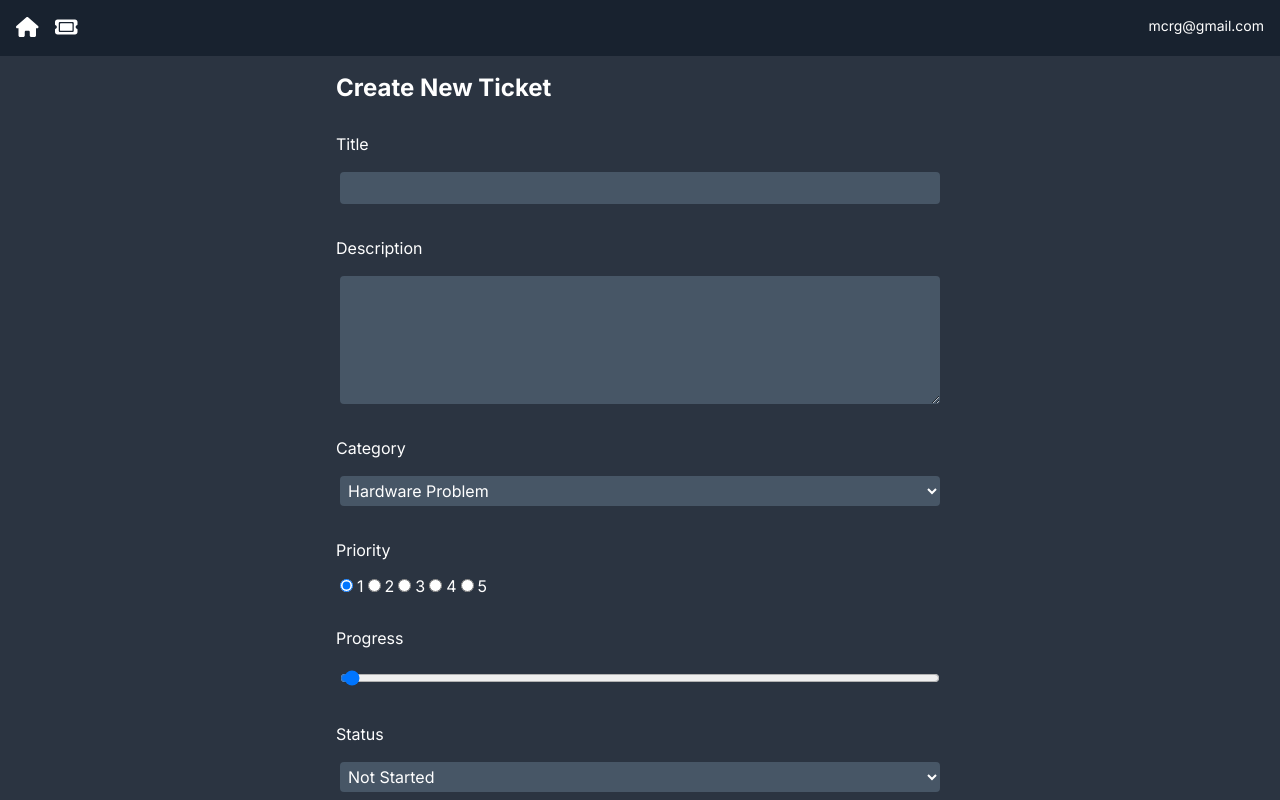
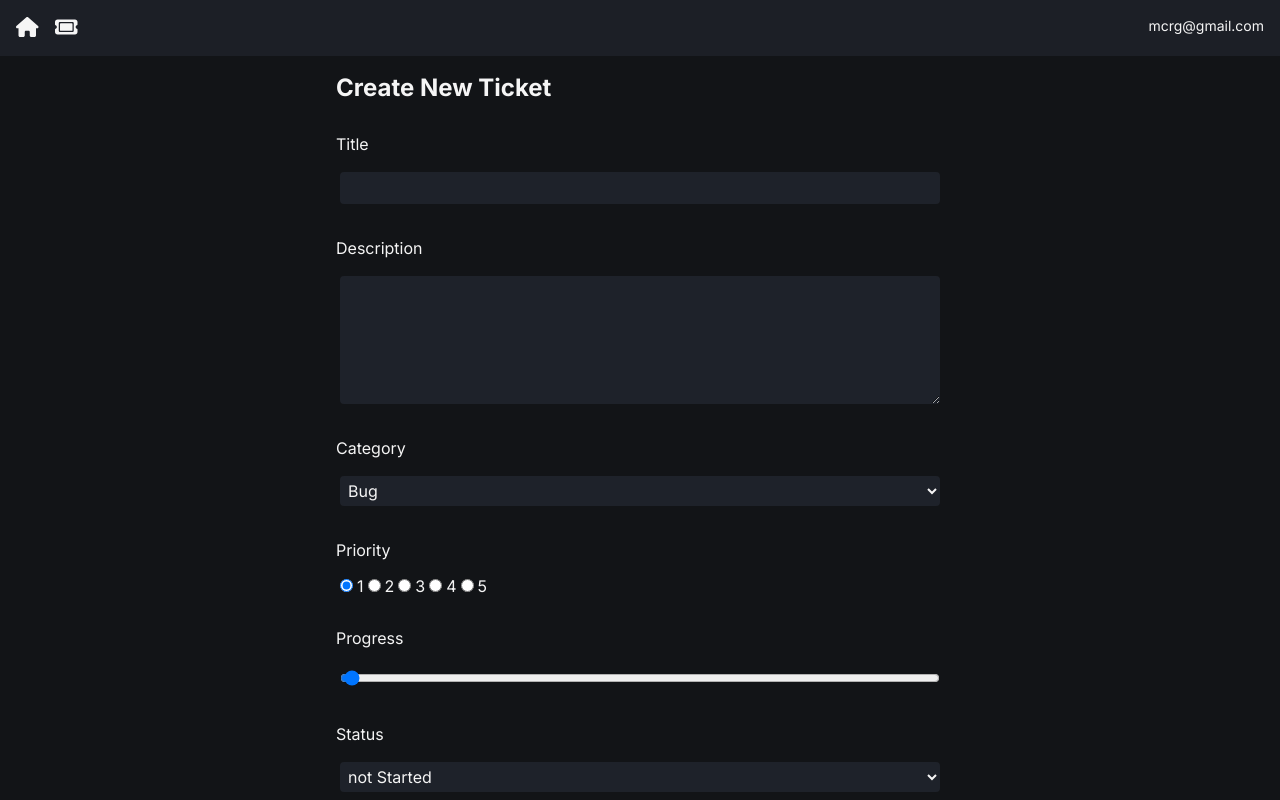
Before and after one commit to Suwagath/ticket-app, a Next.js app: page /TicketPage/new in a window 1280 px wide. Built offline with nearby package versions, Linux system fonts and the light colour scheme.

Commit message:
Update ProgressDisplay and StatusDisplay components for improved styling; modify TicketCard and TicketForm for better layout and category options; enhance Dashboard with no tickets found message and update Tailwind CSS configuration for new color scheme.

```diff
--- a/app/(components)/ProgressDisplay.jsx
+++ b/app/(components)/ProgressDisplay.jsx
@@ -2,9 +2,9 @@ import React from "react";
 
 const ProgressDisplay = ({ progress }) => {
   return (
-    <div className="w-full bg-gray-200 rounded-full h-2.5">
+    <div className="w-full bg-gray-300 rounded-full h-2.5">
       <div
-        className="bg-blue-600 h-2.5 rounded-full"
+        className="bg-blue-accent h-2.5 rounded-full"
         style={{ width: `${progress}%` }}
       ></div>
     </div>
--- a/app/(components)/StatusDisplay.jsx
+++ b/app/(components)/StatusDisplay.jsx
@@ -5,13 +5,13 @@ const StatusDisplay = ({ status }) => {
     let color = "bg-slate-700";
     switch (status.toLowerCase()) {
       case "not started":
-        color = "bg-red-400";
+        color = "bg-red-accent";
         break;
       case "in progress":
-        color = "bg-yellow-400";
+        color = "bg-yellow-accent";
         break;
       case "completed":
-        color = "bg-green-400";
+        color = "bg-green-accent";
         break;
       default:
         color = "bg-slate-700";
--- a/app/(components)/TicketCard.jsx
+++ b/app/(components)/TicketCard.jsx
@@ -33,7 +33,7 @@ const TicketCard = ({ ticket }) => {
       </div>
       <Link href={`/TicketPage/${ticket._id}`} style={{ display: "contents" }}>
         <h4 className="mb-1">{ticket.title}</h4>
-        <hr className="h-px  border-0 bg-page mb-2 "></hr>
+        <hr className="h-px  border-0 bg-border-light mb-2 "></hr>
         <p className="whitespace-pre-wrap">{ticket.description}</p>
 
         <div className="flex-grow"></div>
--- a/app/(components)/TicketForm.jsx
+++ b/app/(components)/TicketForm.jsx
@@ -11,7 +11,7 @@ const EditTicketForm = ({ ticket }) => {
     priority: 1,
     progress: 0,
     status: "not started",
-    category: "Hardware Problem",
+    category: "Bug",
   };
 
   if (EDITMODE) {
@@ -65,12 +65,7 @@ const EditTicketForm = ({ ticket }) => {
     router.push("/");
   };
 
-  const categories = [
-    "Hardware Problem",
-    "Software Problem",
-    "Application Deveopment",
-    "Project",
-  ];
+  const categories = ["Bug", "Feature", "Task", "Enhancements"];
 
   return (
     <div className=" flex justify-center">
@@ -171,13 +166,13 @@ const EditTicketForm = ({ ticket }) => {
         />
         <label>Status</label>
         <select name="status" value={formData.status} onChange={handleChange}>
-          <option value="not started">Not Started</option>
-          <option value="started">Started</option>
-          <option value="done">Done</option>
+          <option value="not started">not Started</option>
+          <option value="in progress">in progress</option>
+          <option value="completed">completed</option>
         </select>
         <input
           type="submit"
-          className="btn max-w-xs"
+          className="btn max-w-xs mx-auto"
           value={EDITMODE ? "Update Ticket" : "Create Ticket"}
         />
       </form>
--- a/app/page.jsx
+++ b/app/page.jsx
@@ -27,6 +27,19 @@ const Dashboard = async () => {
 
   const tickets = data.tickets;
 
+  if (tickets.length === 0) {
+    return (
+      <div className="flex flex-col items-center justify-center h-full bg-page text-default-text p-6 rounded-lg shadow-md">
+        <p className="text-2xl font-semibold text-blue-accent mb-4">
+          No tickets found!
+        </p>
+        <p className="text-lg text-gray-500">
+          Create one to get started and manage your tasks.
+        </p>
+      </div>
+    );
+  }
+
   const uniqueCategories = [
     ...new Set(tickets?.map(({ category }) => category)),
   ];
@@ -38,7 +51,7 @@ const Dashboard = async () => {
           uniqueCategories?.map((uniqueCategory, categoryIndex) => (
             <div key={categoryIndex} className="mb-4">
               <h2>{uniqueCategory}</h2>
-              <div className="lg:grid grid-cols-2 xl:grid-cols-4 ">
+              <div className="lg:grid grid-cols-2 xl:grid-cols-4">
                 {tickets
                   .filter((ticket) => ticket.category === uniqueCategory)
                   .map((filteredTicket, _index) => (
--- a/tailwind.config.js
+++ b/tailwind.config.js
@@ -13,13 +13,19 @@ module.exports = {
           "conic-gradient(from 180deg at 50% 50%, var(--tw-gradient-stops))",
       },
       colors: {
-        nav: "#18222f",
-        page: "#2b3441",
-        card: "#475666",
-        "card-hover": "#4f5374",
-        "default-text": "#ffffff",
-        "blue-accent": "#3b82f6",
-        "blue-accent-hover": "#2563eb",
+        nav: "#1C1F26", // Dark slate for navigation with a subtle blue tint
+        page: "#121417", // Deep dark gray for the page background
+        card: "#1E222A", // Slightly lighter dark gray for cards
+        "card-hover": "#2A2F38", // A medium-dark gray for hover effects
+        "default-text": "#F5F5F5", // Off-white text for readability
+        "blue-accent": "#4F8CC9", // Muted blue for accents
+        "blue-accent-hover": "#3A6FA1", // Slightly darker blue for hover
+        "green-accent": "#3BAF75", // Soft green for success
+        "red-accent": "#D65A5A", // Muted red for errors
+        "yellow-accent": "#E3B341", // Warm yellow for warnings
+        "gray-accent": "#6C757D", // Neutral gray for subtle elements
+        "light-overlay": "#2E3440", // Semi-dark overlay for modals or highlights
+        "border-light": "#3B4048", // Subtle light border for separation
       },
     },
   },
```
